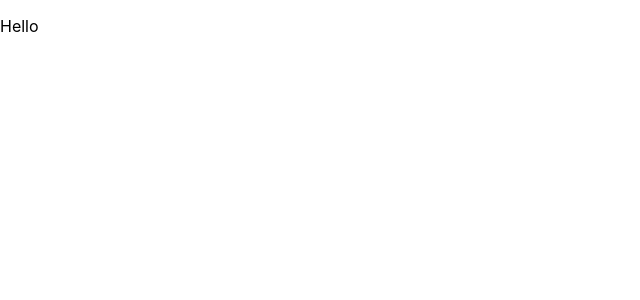
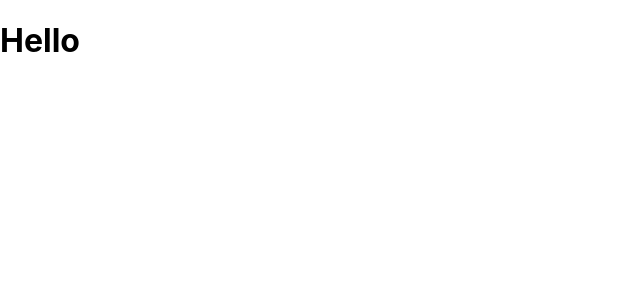
Before and after one commit to akiyoshi-takazwa/front-create-react-redex, a React (Create React App) app: page / in a window 1280 px wide. Shown: the top 300 px of the page, without its empty margins (0-640 px from the left). Built offline with nearby package versions, Linux system fonts and the light colour scheme.

Commit message:
fix leran JSX

```diff
--- a/src/App.js
+++ b/src/App.js
@@ -4,12 +4,22 @@ function App() {
   return (
     <div className="App">
       <header className="App-header">
-        <p>
-          Hello
-        </p>
+          <h1>Hello</h1>
       </header>
     </div>
   );
 }
 
+// 上記の書き方がJSXとなる
+// react内で下記のように変換される
+// JSXの利点は直感的に書きやすい。
+
+// function App() {
+//   return React.createElement(
+//     "div",
+//     null,
+//     "hello world",
+//   );
+// }
+
 export default App;
```
